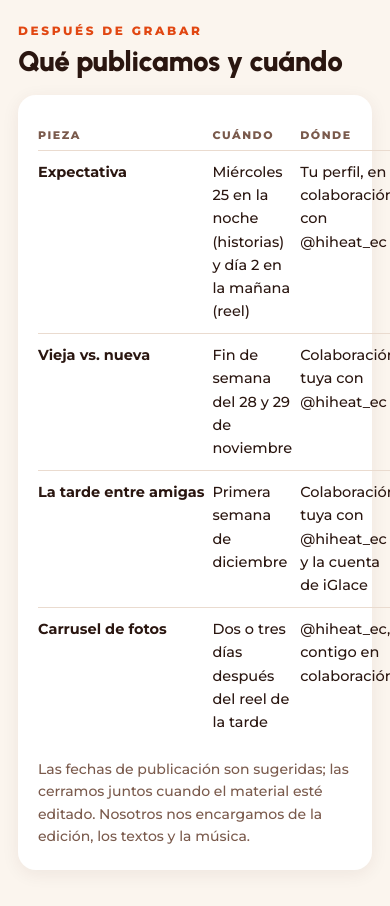
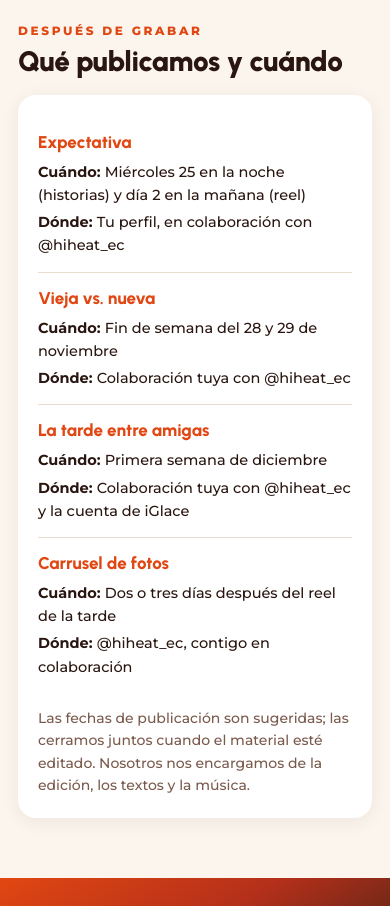
Before and after one commit to Pro-motion-sport-marketing/vicomer-informes, a plain HTML site: page hiheat/produccion-jovi-noviembre-2026/index.html in a window 390 px wide. Shown: the part 10810-11716 px from the top of the page. Drawn offline with Linux system fonts and the light colour scheme.

Commit message:
HiHeat Jovi: tabla de publicación legible en celular
Co-Authored-By: Claude Opus 5.5 <noreply@anthropic.com>

```diff
--- a/hiheat/produccion-jovi-noviembre-2026/index.html
+++ b/hiheat/produccion-jovi-noviembre-2026/index.html
@@ -120,6 +120,15 @@ section.bloque{padding:46px 0 10px}
 .tabla th{text-align:left;font:800 11px/1.2 'Montserrat';letter-spacing:.14em;text-transform:uppercase;color:var(--suave);padding:0 8px 8px 0}
 .tabla td{border-top:1px solid var(--linea);padding:10px 8px 10px 0;vertical-align:top}
 .tabla td:first-child{font-weight:700;white-space:nowrap}
+@media(max-width:640px){
+  .tabla thead{display:none}
+  .tabla tr{display:block;border-top:1px solid var(--linea);padding:12px 0}
+  .tabla tr:first-child{border-top:0;padding-top:0}
+  .tabla td{display:block;border:0;padding:2px 0}
+  .tabla td:first-child{white-space:normal;font:800 17px/1.3 'Urbanist';color:var(--naranja);margin-bottom:4px}
+  .tabla td:nth-child(2)::before{content:"Cuándo: ";font-weight:700}
+  .tabla td:nth-child(3)::before{content:"Dónde: ";font-weight:700}
+}
 
 footer{background:var(--grad);color:#fff;margin-top:50px}
 footer .wrap{padding-top:34px;padding-bottom:40px;display:grid;gap:14px}
```
